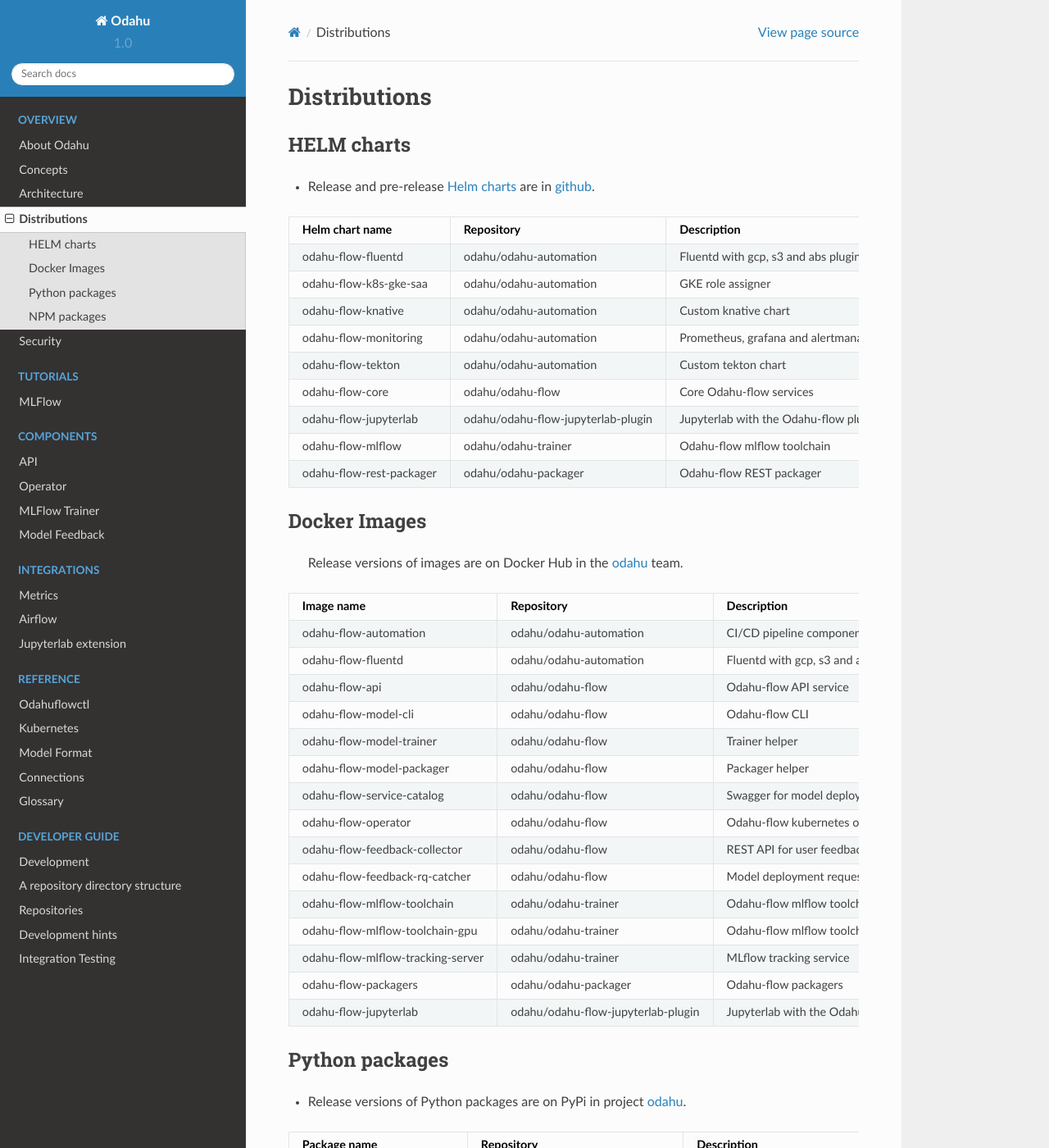
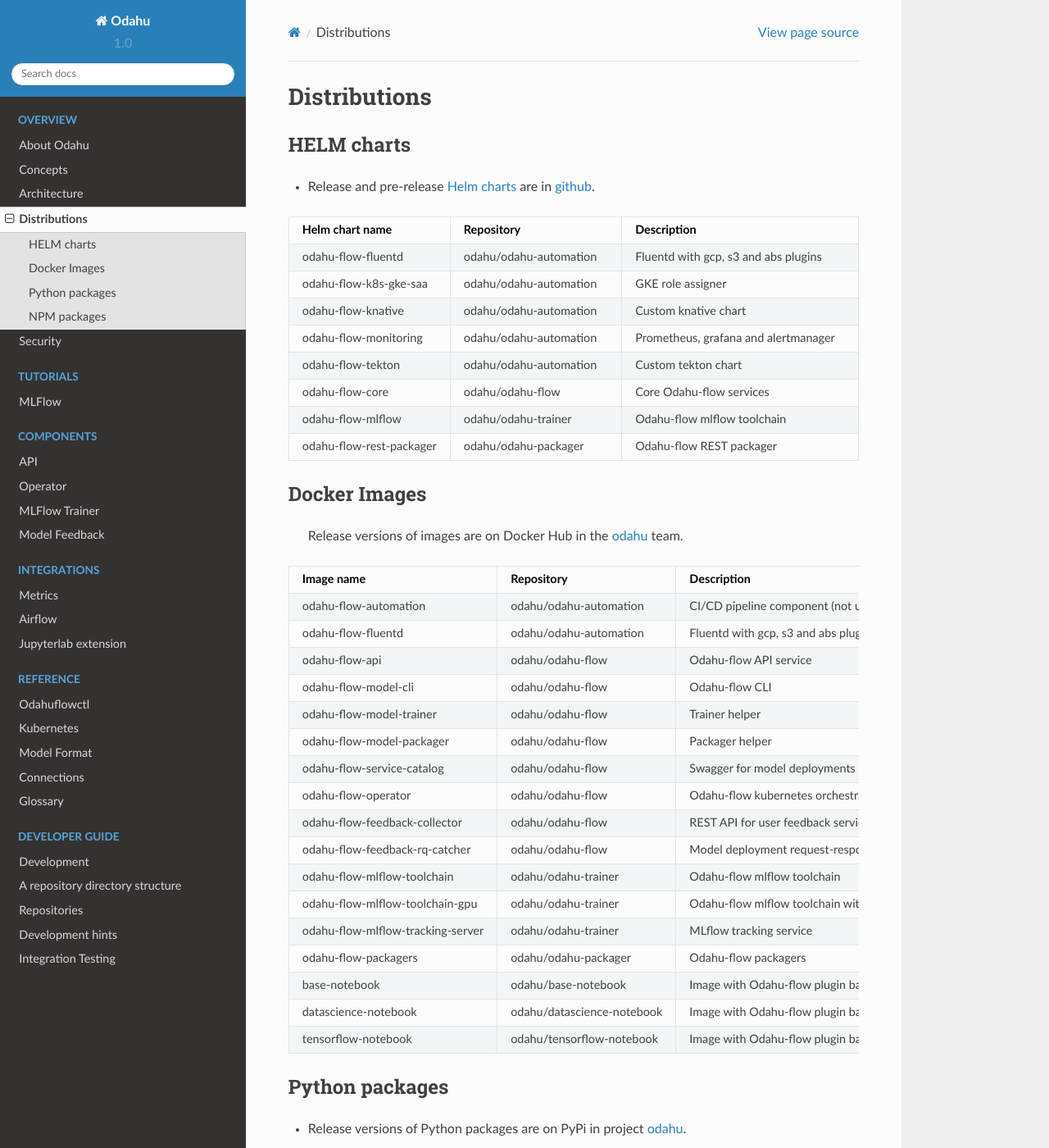
Before and after one commit to odahu/odahu-docs, a Sphinx documentation site: the page built from source/gen_distros.rst, in a window 1280 px wide and 1400 px high. Shown: the whole window at 82% size. Built offline with Sphinx 7.4.7 and the Read the Docs theme 2.0.0, drawn with Linux system fonts in a browser that asks for light colours; formulas are drawn with MathJax 3; pages that are not in the unit, such as notebooks, are missing from menus.

Commit message:
[feat] JupyterHub integration
* Helm chart removed from list
* New images have been added

```diff
--- a/source/gen_distros.rst
+++ b/source/gen_distros.rst
@@ -17,7 +17,6 @@
    "odahu-flow-monitoring", "odahu/odahu-automation", "Prometheus, grafana and alertmanager"
    "odahu-flow-tekton", "odahu/odahu-automation", "Custom tekton chart"
    "odahu-flow-core", "odahu/odahu-flow", "Core Odahu-flow services"
-   "odahu-flow-jupyterlab", "odahu/odahu-flow-jupyterlab-plugin", "Jupyterlab with the Odahu-flow plugin"
    "odahu-flow-mlflow", "odahu/odahu-trainer", "Odahu-flow mlflow toolchain"
    "odahu-flow-rest-packager", "odahu/odahu-packager", "Odahu-flow REST packager"
 
@@ -44,7 +43,9 @@
    "odahu-flow-mlflow-toolchain-gpu", "odahu/odahu-trainer", "Odahu-flow mlflow toolchain with NVIDIA GPU"
    "odahu-flow-mlflow-tracking-server", "odahu/odahu-trainer", "MLflow tracking service"
    "odahu-flow-packagers", "odahu/odahu-packager", "Odahu-flow packagers"
-   "odahu-flow-jupyterlab", "odahu/odahu-flow-jupyterlab-plugin", "Jupyterlab with the Odahu-flow plugin"
+   "base-notebook", "odahu/base-notebook", "Image with Odahu-flow plugin based on `jupyter/base-notebook <https://hub.docker.com/r/jupyter/base-notebook>`_"
+   "datascience-notebook", "odahu/datascience-notebook", "Image with Odahu-flow plugin based on `jupyter/datascience-notebook <https://hub.docker.com/r/jupyter/datascience-notebook>`_"
+   "tensorflow-notebook", "odahu/tensorflow-notebook", "Image with Odahu-flow plugin based on `jupyter/tensorflow-notebook <https://hub.docker.com/r/jupyter/tensorflow-notebook>`_"
 
 Python packages
 ---------------
```
